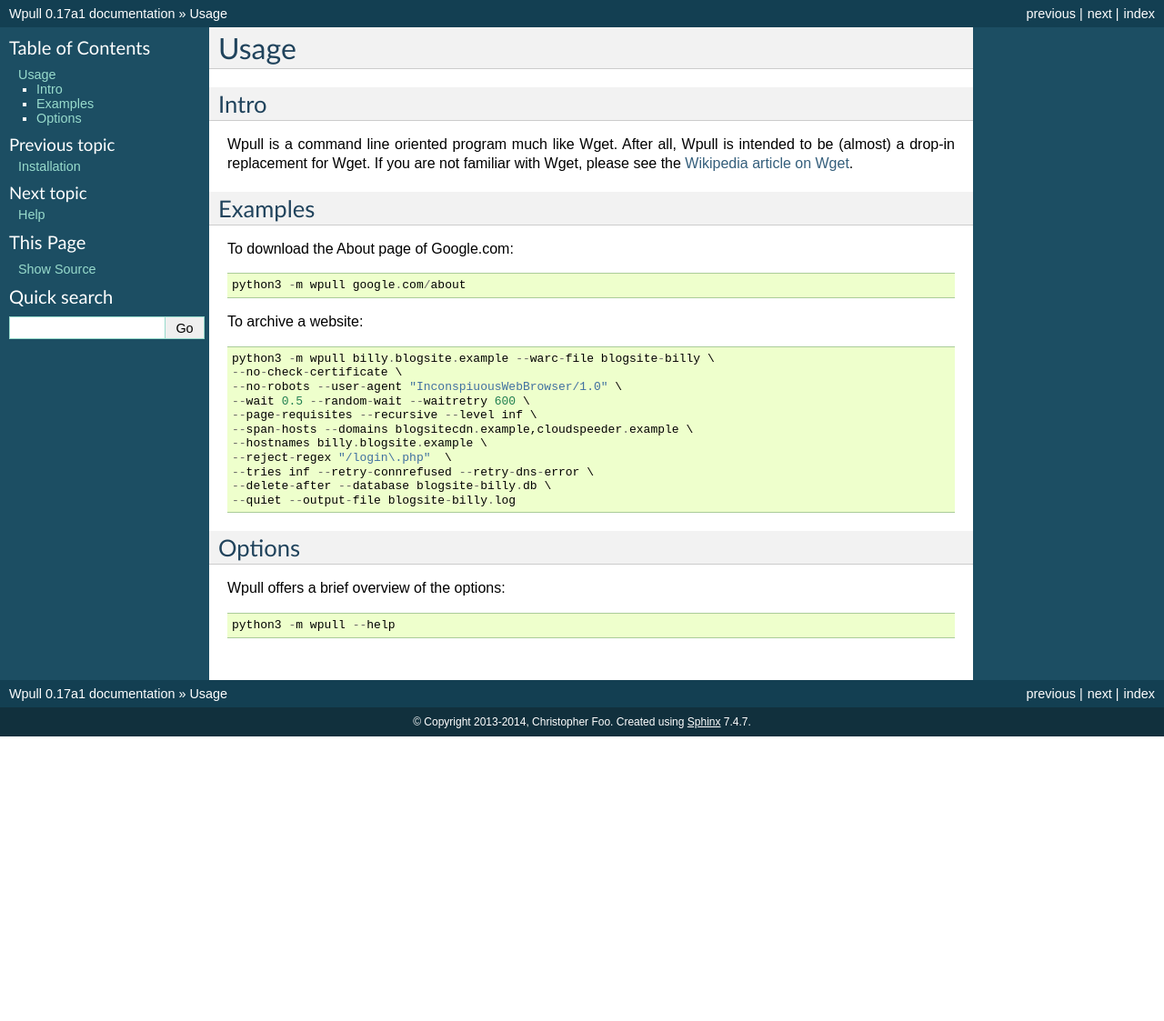
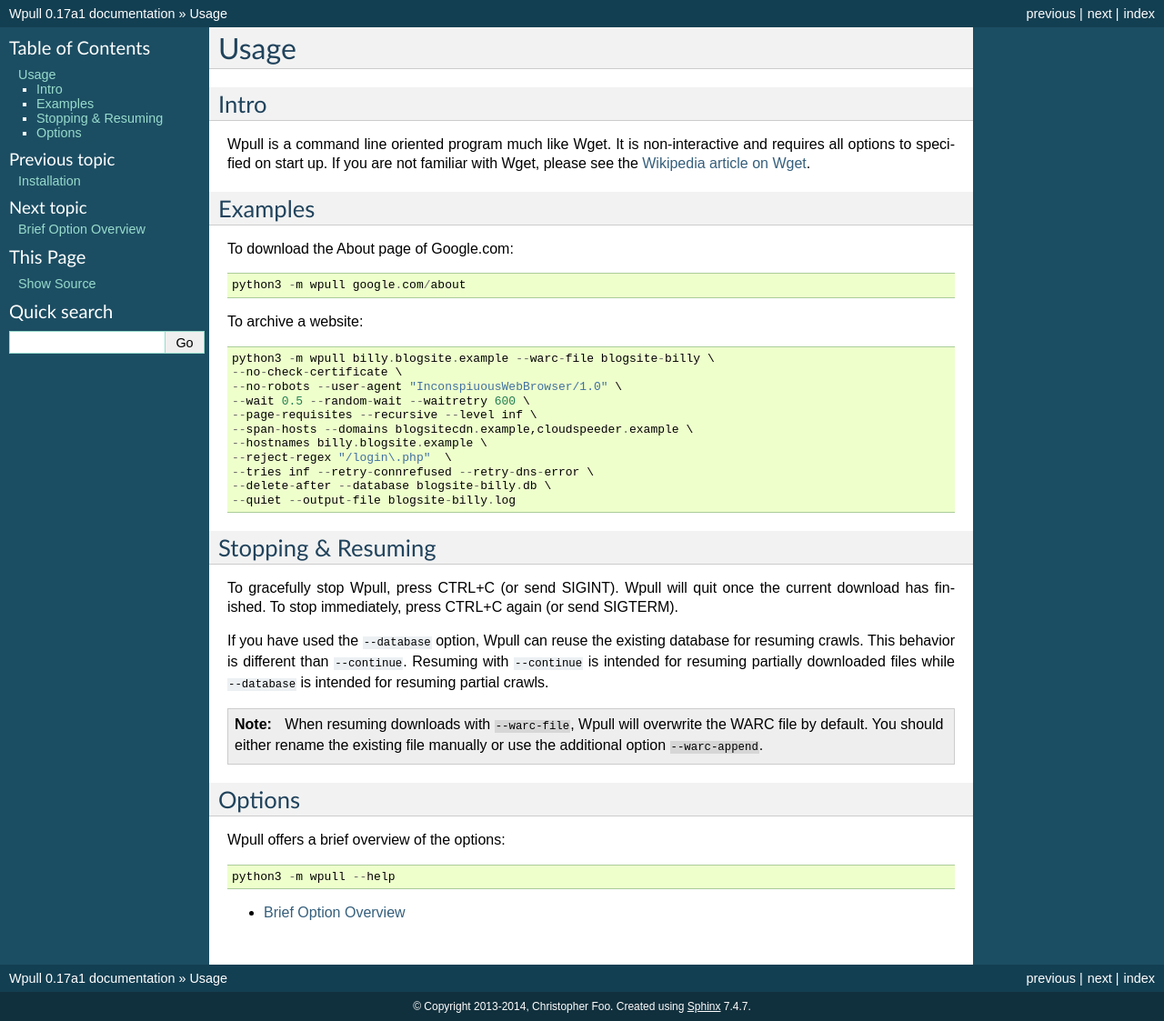
Before and after one commit to ArchiveTeam/wpull, a Sphinx documentation site: the page built from doc/usage.rst, in a window 1280 px wide. Shown: the whole page at 91% size. Built offline with Sphinx 7.4.7, drawn with Linux system fonts in a browser that asks for light colours; before the commit the page ends 900 px from its top, so only the background shows below that.

Commit message:
docs: Fixup features, adds info about stopping. Adds --help output.

```diff
--- a/doc/usage.rst
+++ b/doc/usage.rst
@@ -6,10 +6,11 @@ Usage
 Intro
 =====
 
-Wpull is a command line oriented program much like Wget. After all, Wpull
-is intended to be (almost) a drop-in replacement for Wget. If you are not
-familiar with Wget, please see the `Wikipedia article on Wget
-<https://en.wikipedia.org/wiki/Wget>`_.
+Wpull is a command line oriented program much like Wget. It is
+non-interactive and requires all options to specified on start up. If
+you are not familiar with Wget, please see the `Wikipedia article on
+Wget <https://en.wikipedia.org/wiki/Wget>`_.
+
 
 
 Examples
@@ -36,9 +37,32 @@ To archive a website::
     --quiet --output-file blogsite-billy.log
 
 
+Stopping & Resuming
+===================
+
+To gracefully stop Wpull, press CTRL+C (or send SIGINT). Wpull will quit
+once the current download has finished. To stop immediately, press CTRL+C
+again (or send SIGTERM).
+
+If you have used the ``--database`` option, Wpull can reuse the
+existing database for resuming crawls. This behavior is different than
+``--continue``. Resuming with ``--continue`` is intended for resuming
+partially downloaded files while ``--database`` is intended for resuming
+partial crawls.
+
+.. note:: When resuming downloads with ``--warc-file``, Wpull will
+   overwrite the WARC file by default. You should either rename the existing
+   file manually or use the additional option ``--warc-append``.
+
+
 Options
 =======
 
 Wpull offers a brief overview of the options::
 
     python3 -m wpull --help
+
+.. toctree::
+   :maxdepth: 2
+
+   terse_options
```
Also changed, not shown: README.rst (+4 -3 lines), doc/intro.rst (+13 -5 lines), doc/terse_options.rst (added, +174 -0 lines).
